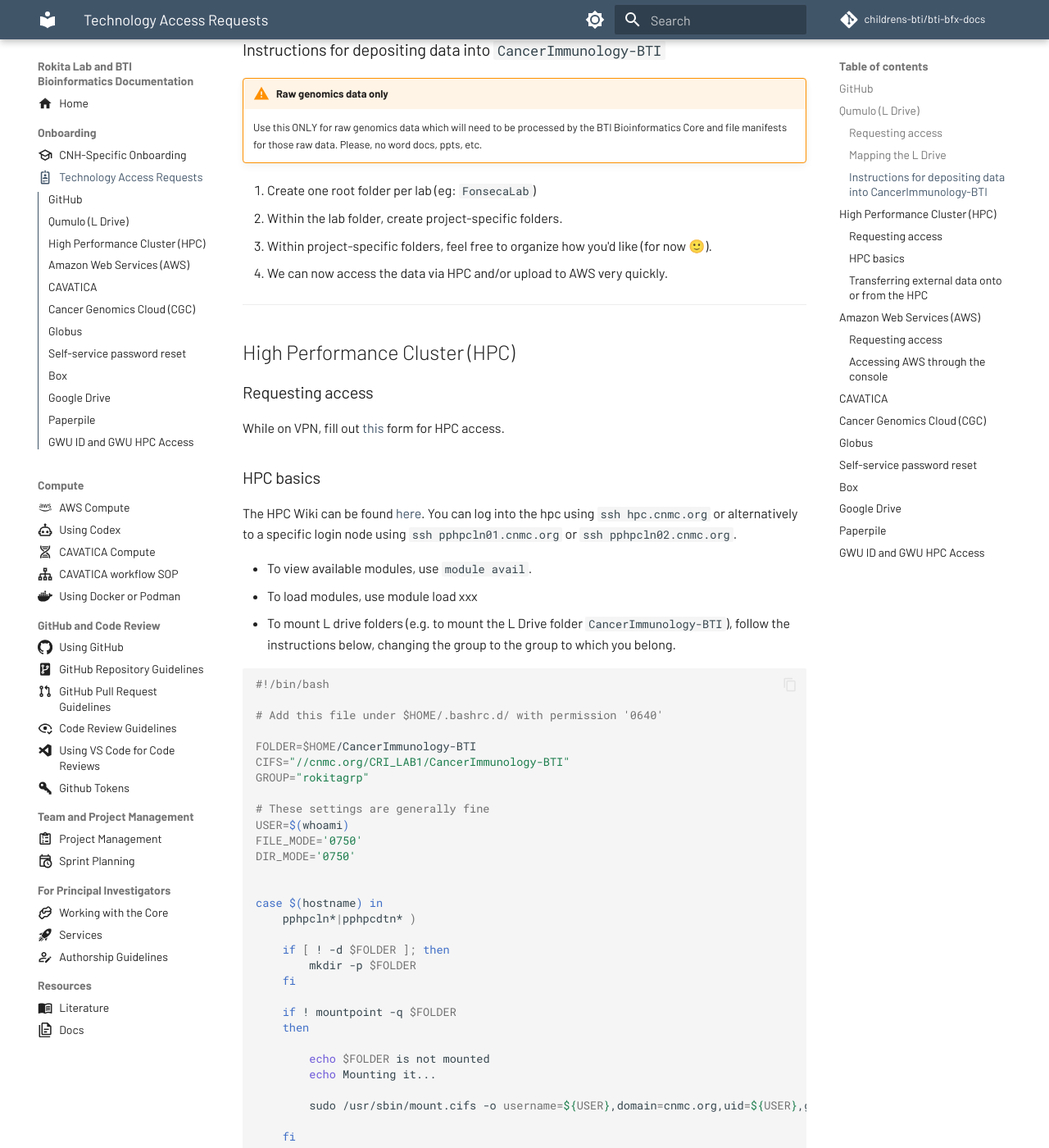
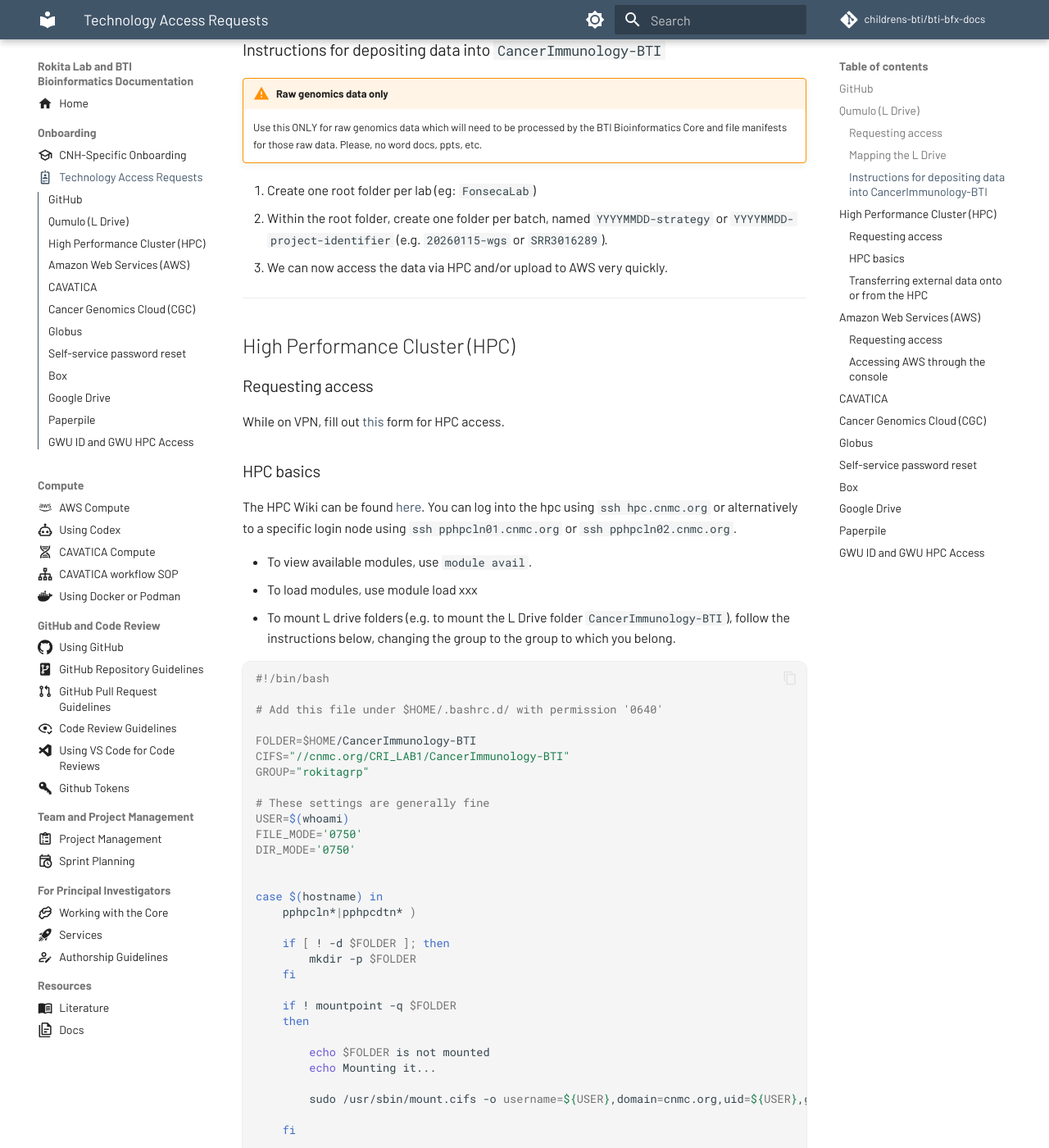
Before and after one commit to childrens-bti/bti-bfx-docs, an MkDocs documentation site: the page built from docs/access.md, in a window 1280 px wide and 1400 px high, scrolled down 680 px. Shown: the whole window at 82% size. Built offline with MkDocs 1.6.1 and Material for MkDocs 9.7.7, drawn with Linux system fonts in a browser that asks for light colours; comment, search, counter and statistics services are not loaded.

Commit message:
Round code block corners, restructure L-drive batch folder naming
Round .md-typeset pre>code corners with a theme-aware hairline border
(the same box-shadow trick Material already uses on inline code in
<summary>), since block code was flat and flush with the page - a
plain rgba() shadow was tried first but was invisible in dark mode.

Also replace the open-ended "organize how you'd like" L-drive
instructions with a required per-batch folder naming convention
(YYYYMMDD-strategy or YYYYMMDD-project-identifier).

Co-Authored-By: Claude Sonnet 5 <noreply@anthropic.com>

```diff
--- a/docs/access.md
+++ b/docs/access.md
@@ -31,9 +31,8 @@ To map the L drive on a macbook:
     Please, no word docs, ppts, etc.
 
 1. Create one root folder per lab (eg: `FonsecaLab`)
-2. Within the lab folder, create project-specific folders.
-3. Within project-specific folders, feel free to organize how you'd like (for now 🙂).
-4. We can now access the data via HPC and/or upload to AWS very quickly.
+2. Within the root folder, create one folder per batch, named `YYYYMMDD-strategy` or `YYYYMMDD-project-identifier` (e.g. `20260115-wgs` or `SRR3016289`).
+3. We can now access the data via HPC and/or upload to AWS very quickly.
 
 ---
 
--- a/docs/stylesheets/extra.css
+++ b/docs/stylesheets/extra.css
@@ -35,3 +35,18 @@
   background-color: var(--md-primary-fg-color);
   color: var(--md-primary-bg-color);
 }
+
+/*
+  Material's default code blocks are square-cornered and flush with
+  the page, with no visual separation from surrounding text. Round
+  them and add a subtle shadow/border so they read as distinct blocks.
+*/
+.md-typeset pre > code {
+  border-radius: 0.5rem;
+  box-shadow: 0 0 0 0.05rem var(--md-default-fg-color--lightest);
+}
+
+.md-typeset .highlighttable > tbody > tr > .code > div > pre > code {
+  border-top-left-radius: 0;
+  border-bottom-left-radius: 0;
+}
```
